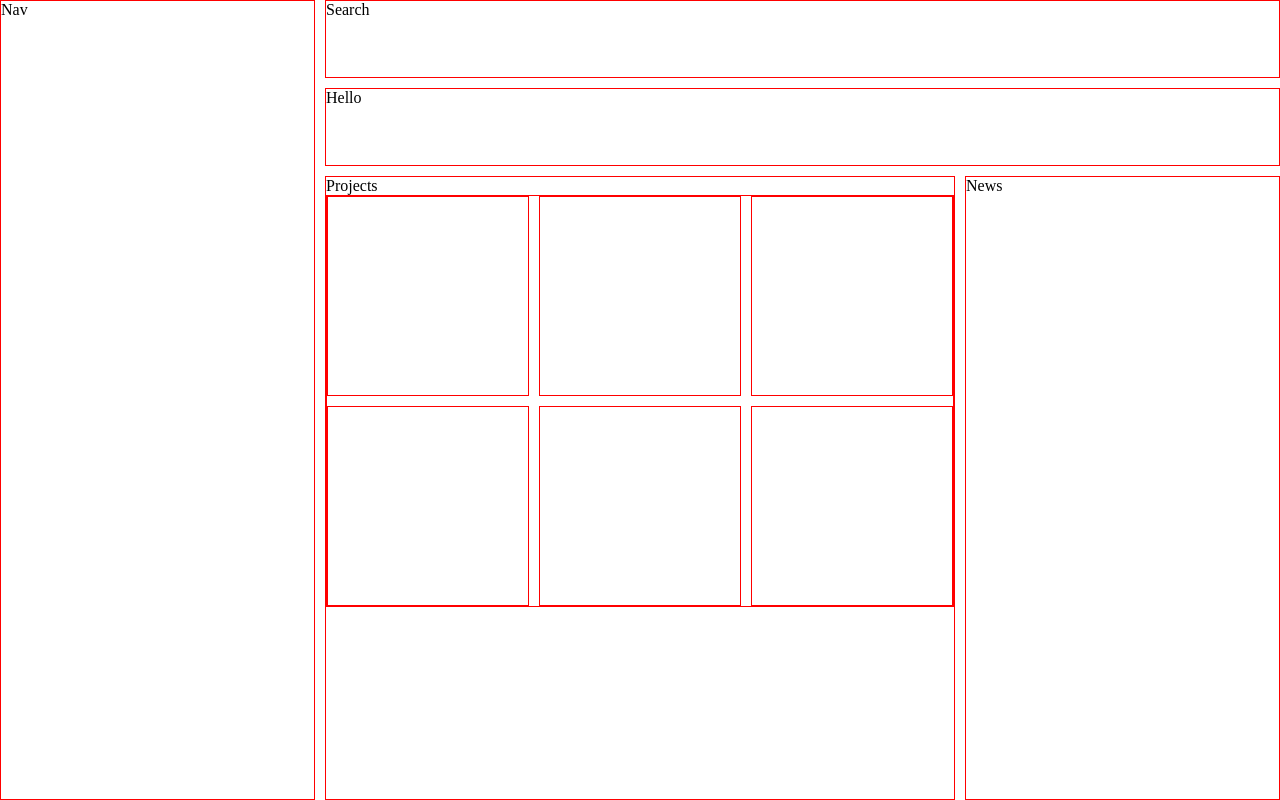
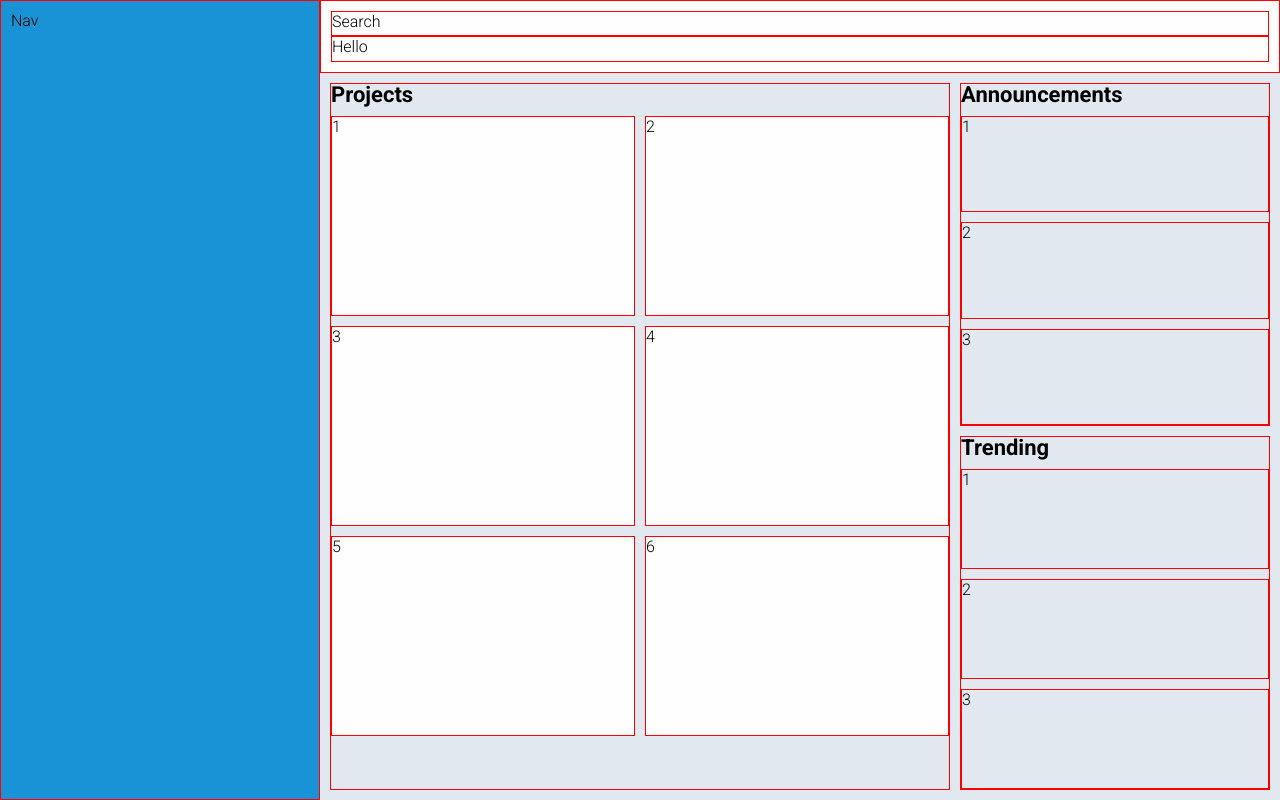
Before and after one commit to s-hens/admin-dash, a plain HTML site: page index.html in a window 1280 px wide. Drawn offline with Linux system fonts and the light colour scheme.

Commit message:
Refine grid structure

```diff
--- a/index.html
+++ b/index.html
@@ -5,23 +5,44 @@
     <meta http-equiv="X-UA-Compatible" content="IE=edge">
     <meta name="viewport" content="width=device-width, initial-scale=1.0">
     <title>Admin Dashboard</title>
+    <!--CSS-->
     <link rel="stylesheet" href="./style.css">
+    <!--Font-->
+    <link rel="preconnect" href="https://fonts.googleapis.com">
+    <link rel="preconnect" href="https://fonts.gstatic.com" crossorigin>
+    <link href="https://fonts.googleapis.com/css2?family=Roboto:wght@300;700&display=swap" rel="stylesheet">
 </head>
 <body>
     <div class="nav">Nav</div>
-    <div class="search">Search</div>
-    <div class="hello">Hello</div>
+
+    <div class="upper">
+        <div class="search">Search</div>
+        <div class="hello">Hello</div>
+    </div>
+
     <div class="projects">
-        Projects
-        <div class="projectcontainer">
-            <div class="project"></div>
-            <div class="project"></div>
-            <div class="project"></div>
-            <div class="project"></div>
-            <div class="project"></div>
-            <div class="project"></div>
-        </div>
+        <h1>Projects</h1>
+        <div class="project">1</div>
+        <div class="project">2</div>
+        <div class="project">3</div>
+        <div class="project">4</div>
+        <div class="project">5</div>
+        <div class="project">6</div>
     </div>
-    <div class="news">News</div>
+
+    <div class="announcements">
+        <h1>Announcements</h1>
+        <div class="announcement">1</div>
+        <div class="announcement">2</div>
+        <div class="announcement">3</div>
+    </div>
+
+    <div class="trends">
+        <h1>Trending</h1>
+        <div class="trend">1</div>
+        <div class="trend">2</div>
+        <div class="trend">3</div>
+    </div>
+
 </body>
 </html>
--- a/style.css
+++ b/style.css
@@ -1,50 +1,89 @@
+/* Global */
+
 div {
     border: 1px solid red;
     box-sizing: border-box;
 }
 
 body {
+    background-color: #E2E8F0;
     padding: 0;
     margin: 0;
     height: 100vh;
     width: 100vw;
     display: grid;
     grid-template-columns: 1fr 2fr 1fr;
-    grid-template-rows: 1fr 1fr 8fr;
-    gap: 10px;
+    grid-template-rows: 1fr 5fr 5fr;
+    font-family: 'Roboto', sans-serif;
+    font-weight: 300;
 }
 
+h1 {
+    font-size: 22px;
+    line-height: 22px;
+    font-weight: 700;
+    margin: 0;
+    padding: 0;
+    grid-column: 1 / -1;
+    grid-row: 1 / 2;
+}
+
+/* Navigation */
+
 .nav {
+    padding: 10px;
+    background-color: #1993D5;
     grid-column: 1 / 2;
     grid-row: 1 / 4;
 }
 
-.search {
+/* Top bar */
+
+.upper {
+    padding: 10px;
+    background-color: #FFFEFE;
     grid-column: 2 / 4;
     grid-row: 1 / 2;
+    display: grid;
+    grid-template-rows: 1fr 1fr;
 }
 
-.hello {
-    grid-column: 2 / 4;
+/* Announcements & Trending */
+
+.announcements {
+    margin: 10px 10px 10px 0;
+    grid-column: 3 / 4;
     grid-row: 2 / 3;
+    display: grid;
+    grid-template-rows: 22px 1fr 1fr;
+    grid-auto-rows: 1fr;
+    gap: 10px;
 }
 
-.news {
+.trends {
+    margin: 0 10px 10px 0;
     grid-column: 3 / 4;
     grid-row: 3 / 4;
+    display: grid;
+    grid-template-rows: 22px 1fr 1fr;
+    grid-auto-rows: 1fr;
+    gap: 10px;
 }
 
+/* Projects */
+
 .projects {
+    margin: 10px;
+    overflow: auto;
     grid-column: 2 / 3;
-    grid-row: 3 / 4;
-}
-
-.projectcontainer {
+    grid-row: 2 / 4;
     display: grid;
-    grid-template-columns: repeat(auto-fit, minmax(200px, 1fr));
+    grid-template-rows: 22px 200px 200px;
+    grid-auto-rows: 200px;
+    grid-template-columns: repeat(auto-fit, minmax(250px, 1fr));
     gap: 10px;
 }
 
 .project {
-    height: 200px;
+    background-color: #FFFEFE;
 }
```
Also changed, not shown: grid-plan-1.jpg (deleted), grid-plan-2.jpg (deleted).
